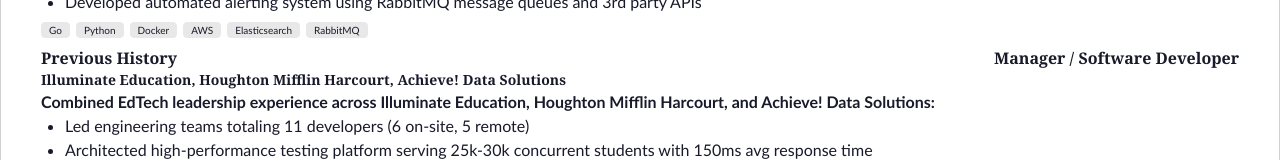
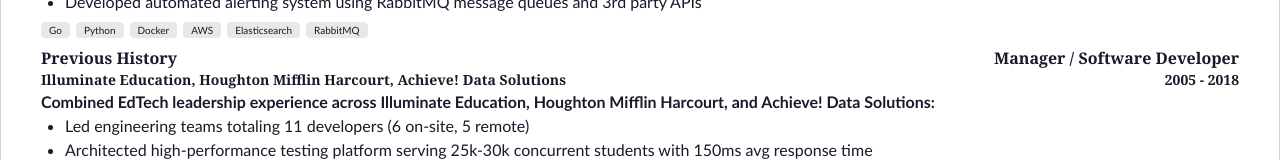
Before and after one commit to Twenty7/mt-resume, a Vue app: page / in a window 1280 px wide. Shown: the part 1583-1743 px from the top of the page. Built offline with nearby package versions, Linux system fonts and the light colour scheme; a web font is replaced by a local one.

Commit message:
Add previous history date range

```diff
--- a/src/components/Home.vue
+++ b/src/components/Home.vue
@@ -261,7 +261,7 @@
         company="Previous History"
         title="Manager / Software Developer"
         location="Illuminate Education, Houghton Mifflin Harcourt, Achieve! Data Solutions"
-        date=""
+        date="2005 - 2018"
         locationClass="text-sm"
         :leftWidth="3"
         :rightWidth="2"
```
